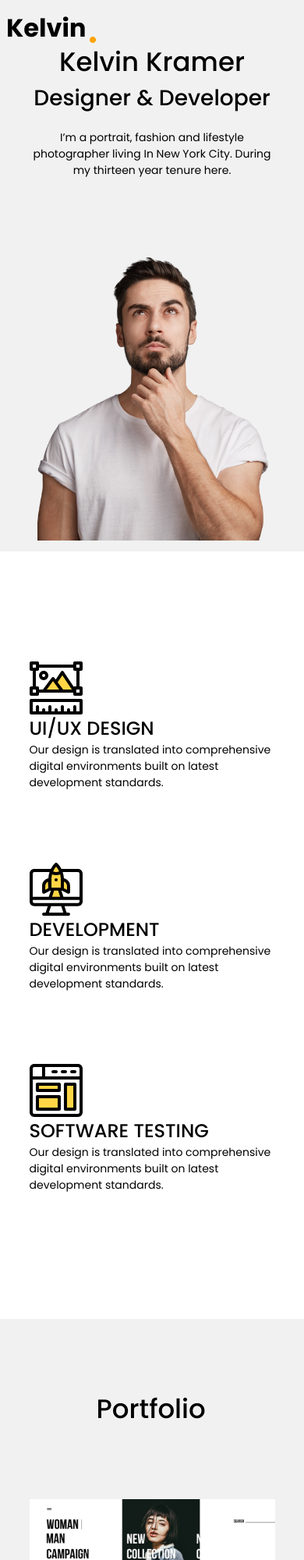
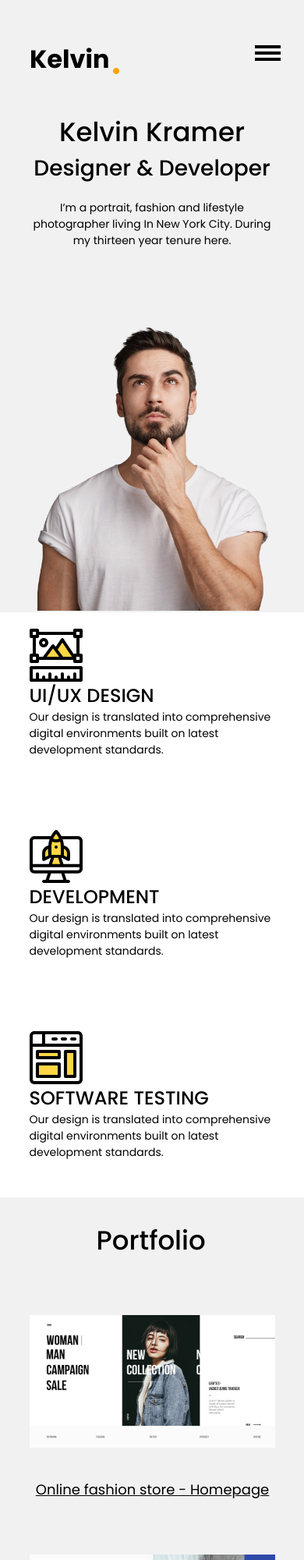
Before and after one commit to EduardER-developer/FreelancePortfolio, a plain HTML site: page index.html in a window 390 px wide. Shown: the top 2000 px of the page at 78% size. Drawn offline with Linux system fonts and the light colour scheme.

Commit message:
Add files via upload

```diff
--- a/css/media.css
+++ b/css/media.css
@@ -25,14 +25,21 @@
     .nav-button {
         position: fixed;
         z-index: 9;
-        top: 30px;
-        right: 850px;
+        top: 58px;
+        right: 30px;
     }
 }
 
 @media (max-width: 767px) {
+    .logo {
+        width: 115px;
+        height: 35px;
+        margin-left: 30px;
+        margin-top: 40px;
+        margin-bottom: 50px;
+    }
     header {
-        height: 707px;
+        height: 785px;
     }
     section {
         display: flex;
@@ -87,6 +94,7 @@
         height: 804px;
         width: 315px;
         margin-left: 30px;
+        margin-top: -30px;
     }
     .Design,
     .Dev,
@@ -109,17 +117,33 @@
         width: 144px;
         height: 51px;
         margin-left: 116px;
+        margin-top: 30px;
+    }
+    .fashion-store img {
+        margin-top: 45px;
     }
     .fashion-store img,
     .reebok img,
     .Braun img {
         width: 315px;
         height: 170px;
+        margin-top: 70px;
     }
     .container {
         width: 375px;
+        height: 780px;
     }
     .portfolio h1 {
         margin-right: 116px;
     }
+    .background {
+        height: 1050px;
+    }
+    .contacts h1 {
+        margin-top: 35px;
+        margin-bottom: 37px;
+    }
+    .footer .container {
+        height: 480px;
+    }
 }
```
